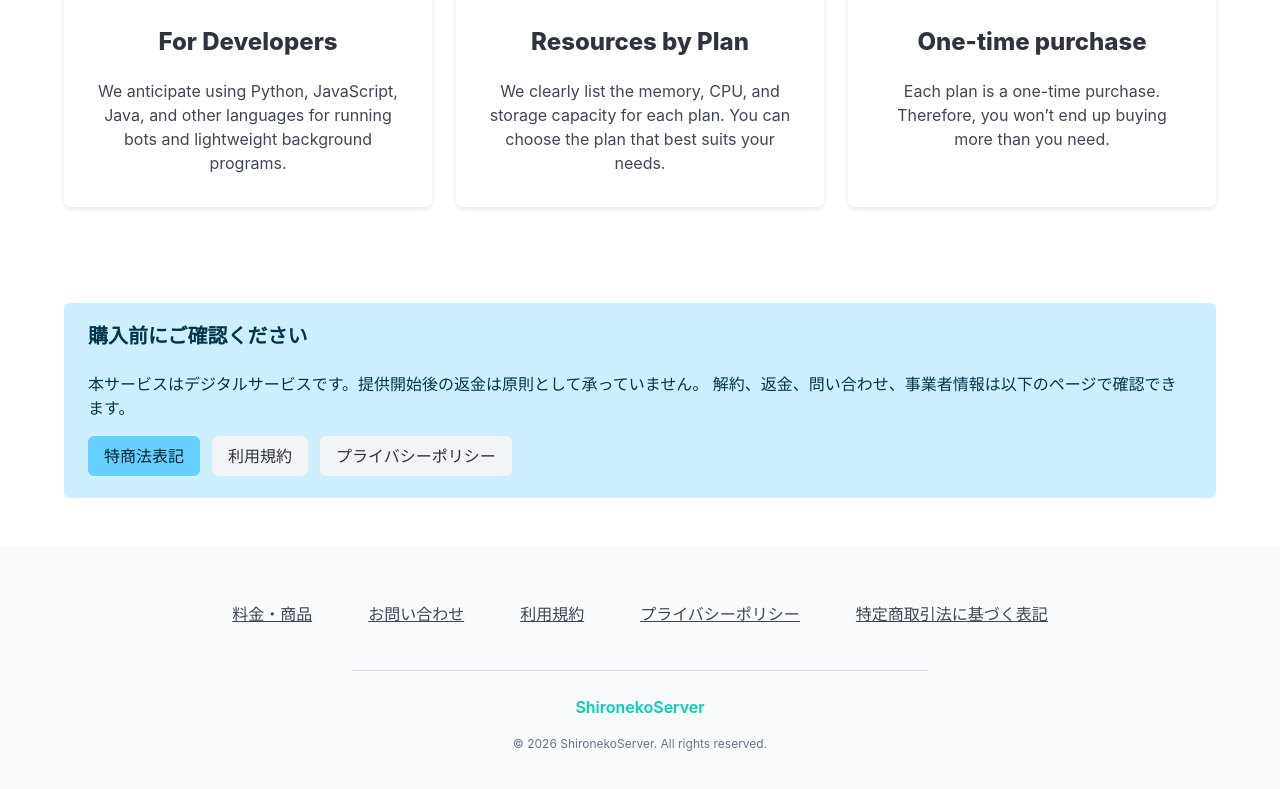
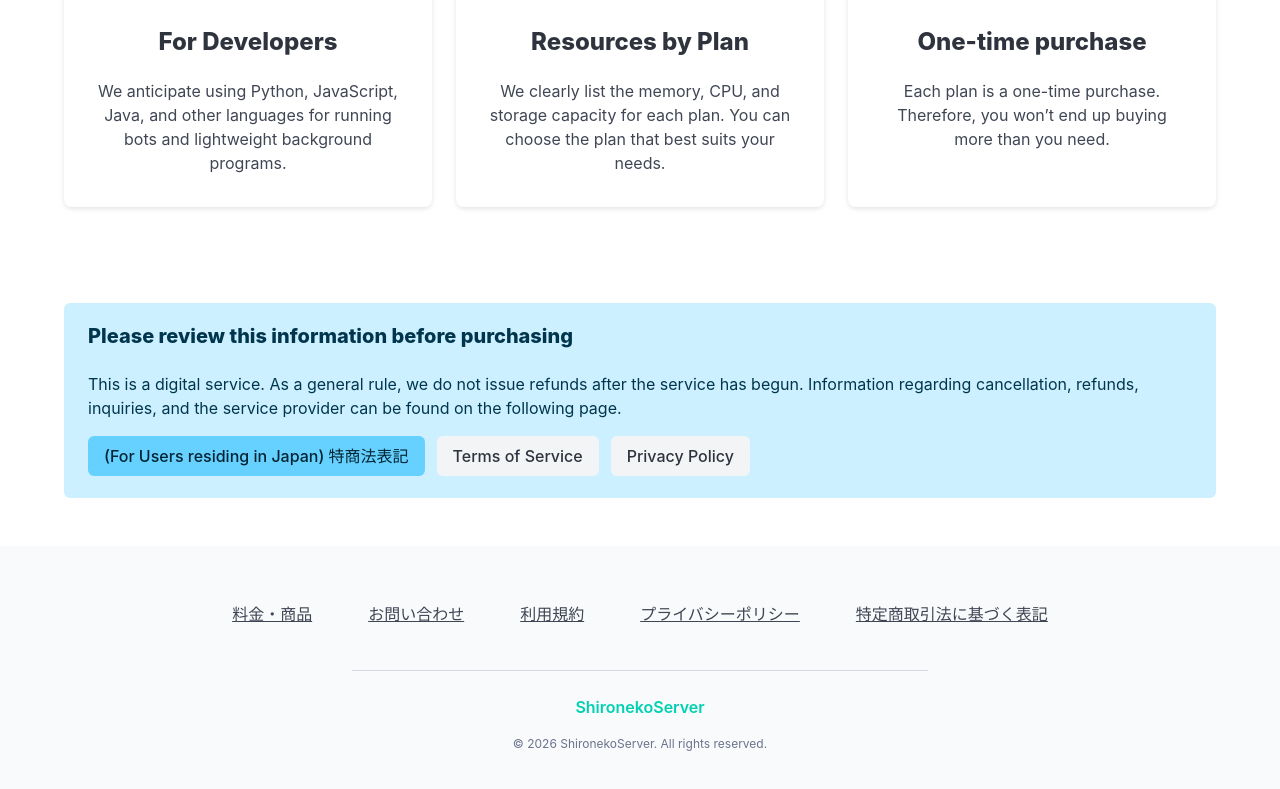
Before and after one commit to ShironekoServer/new_shironeko_web, a Next.js app: page /en in a window 1280 px wide. Shown: the part 1857-2646 px from the top of the page. Built offline with nearby package versions, Linux system fonts and the light colour scheme.

Commit message:
page.tsx を更新

```diff
--- a/app/en/page.tsx
+++ b/app/en/page.tsx
@@ -95,20 +95,20 @@ export default function Home() {
       <section className="section">
         <div className="container">
           <div className="notification is-info is-light">
-            <h2 className="title is-5">購入前にご確認ください</h2>
+            <h2 className="title is-5">Please review this information before purchasing</h2>
             <p>
-              本サービスはデジタルサービスです。提供開始後の返金は原則として承っていません。
-              解約、返金、問い合わせ、事業者情報は以下のページで確認できます。
+              This is a digital service. As a general rule, we do not issue refunds after the service has begun.
+              Information regarding cancellation, refunds, inquiries, and the service provider can be found on the following page.
             </p>
             <div className="buttons mt-4">
               <Link className="button is-info" href="/commerce">
-                特商法表記
+                (For Users residing in Japan) 特商法表記
               </Link>
               <Link className="button is-light" href="/terms">
-                利用規約
+                Terms of Service
               </Link>
               <Link className="button is-light" href="/privacy">
-                プライバシーポリシー
+                Privacy Policy
               </Link>
             </div>
           </div>
```
